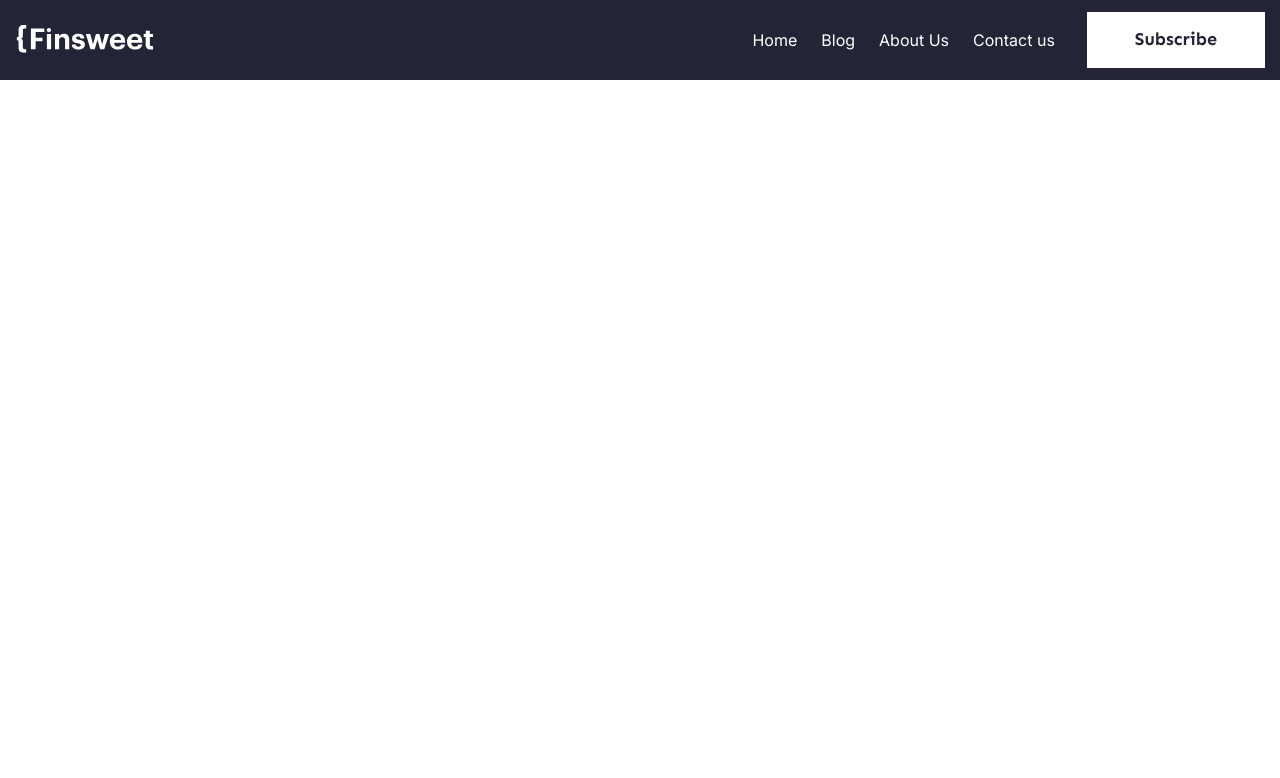
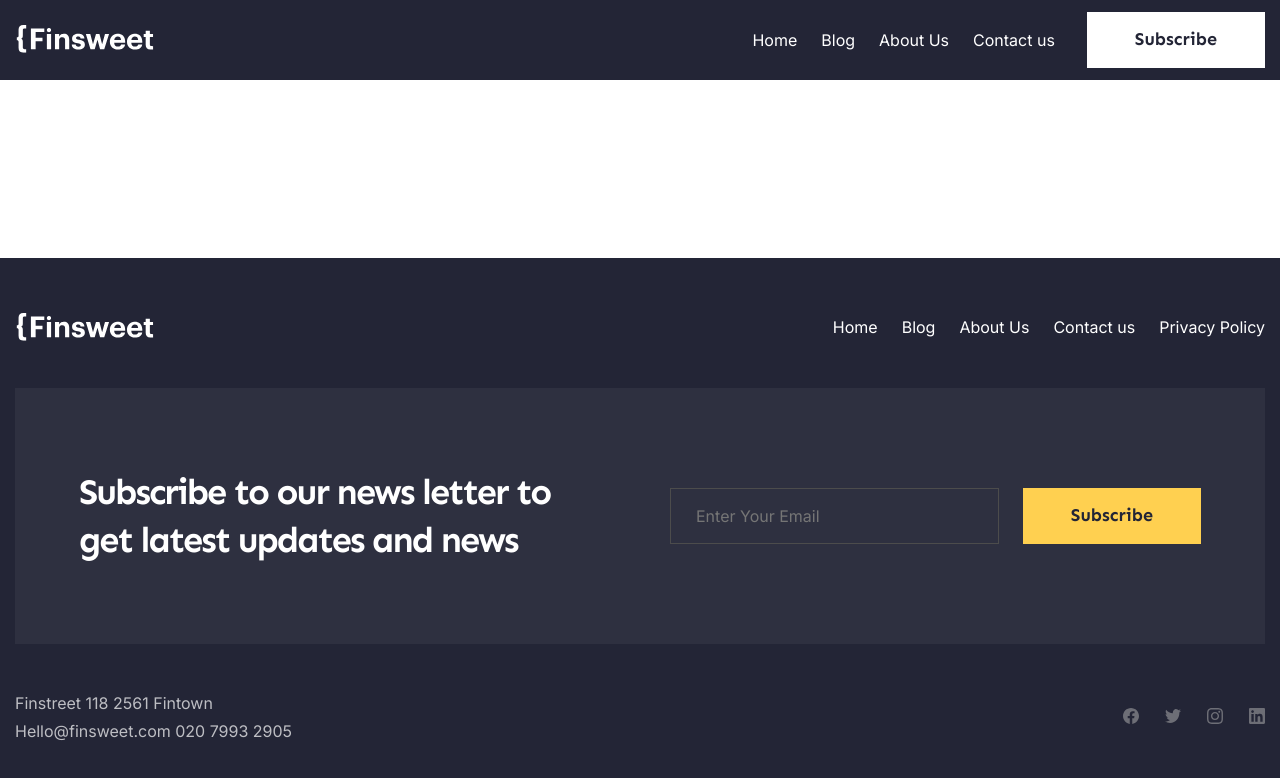
Before and after one commit to OksKuskova/Finsweet_figma, a website built with webpack: page src/index.html in a window 1280 px wide. Built offline with nearby package versions, Linux system fonts and the light colour scheme; files whose address does not match are found by name.

Commit message:
Footer in process

```diff
--- a/src/html/_footer.htm
+++ b/src/html/_footer.htm
@@ -1,4 +1,66 @@
 <footer class="footer">
 	<div class="footer__container">
+		<div class="footer__top">
+			<a href="" class="footer__logo logo">
+				<svg>
+					<use xlink:href="@img/icons/icons.svg#Logo"></use>
+				</svg>
+			</a>
+			<nav class="footer__menu menu">
+				<ul class="menu__list">
+					<li class="menu__item">
+						<a href="" class="menu__link">Home</a>
+					</li>
+					<li class="menu__item">
+						<a href="" class="menu__link">Blog</a>
+					</li>
+					<li class="menu__item">
+						<a href="" class="menu__link">About Us</a>
+					</li>
+					<li class="menu__item">
+						<a href="" class="menu__link">Contact us</a>
+					</li>
+					<li class="menu__item">
+						<a href="" class="menu__link">Privacy Policy</a>
+					</li>
+				</ul>
+			</nav>
+		</div>
+		<div class="footer__body">
+			<h2 class="footer__title">Subscribe to our news letter to get latest updates and news</h2>
+			<form action="#" class="footer__email-form email-form">
+				<input type="text" name="email" class="email-form__input" placeholder="Enter Your Email">
+				<button type="submit" class="email-form__button button">Subscribe</button>
+			</form>
+		</div>
+		<div class="footer__bottom">
+			<address class="footer__info">
+				<a href="https://goo.gl/maps/j5Xbpezn2LspwSeC6" target="_blank">Finstreet 118 2561 Fintown</a><br>
+				<a href="mailto:Hello@finsweet.com">Hello@finsweet.com</a>
+				<a href="tel:02079932905">020 7993 2905</a>
+			</address>
+			<div class="footer__social social">
+				<a href="" class="social__item">
+					<svg>
+						<use xlink:href="@img/icons/icons.svg#Facebook"></use>
+					</svg>
+				</a>
+				<a href="" class="social__item">
+					<svg>
+						<use xlink:href="@img/icons/icons.svg#Twitter"></use>
+					</svg>
+				</a>
+				<a href="" class="social__item">
+					<svg>
+						<use xlink:href="@img/icons/icons.svg#Instagram"></use>
+					</svg>
+				</a>
+				<a href="" class="social__item">
+					<svg>
+						<use xlink:href="@img/icons/icons.svg#LinkedIn"></use>
+					</svg>
+				</a>
+			</div>
+		</div>
 	</div>
 </footer>
--- a/src/html/_header.htm
+++ b/src/html/_header.htm
@@ -1,13 +1,13 @@
 <header class="header">
 	<div class="header__container">
-		<a href="" class="header__logo">
+		<a href="" class="header__logo logo">
 			<svg>
 				<use xlink:href="@img/icons/icons.svg#Logo"></use>
 			</svg>
 		</a>
 		<div class="header__menu menu">
 			<nav class="menu__body">
-				<ul class="menu__list">
+				<ul class="menu__list menu__list_open-menu">
 					<li class="menu__item">
 						<a href="" class="menu__link">Home</a>
 					</li>
--- a/src/scss/common.scss
+++ b/src/scss/common.scss
@@ -1,4 +1,4 @@
-// Button ========================================================================
+// BUTTON ========================================================================
 .button {
 	display: flex;
 	justify-content: center;
@@ -21,3 +21,83 @@
 		background-color: $hover;
 	}
 }
+// LOGO ========================================================================
+.logo {
+	flex: 0 0 auto;
+	svg {
+		width: 140px;
+		height: 28.35px;
+		fill: $white;
+		transition: fill 0.3s ease 0s;
+	}
+	&:hover {
+		svg {
+			fill: $hover;
+		}
+	}
+}
+// MENU ========================================================================
+.menu {
+	flex: 1 1 auto;
+	display: flex;
+	justify-content: end;
+
+	&__body {
+		@media (max-width:$mobile){
+			 position: fixed;
+			 width: 100%;
+			 height: 100%;
+			 left: 0;
+			 top: -100%;
+			 background-color: $black;
+			 padding: 120px 30px 45px 30px;
+			 text-align: center;
+			 overflow: auto;
+			 transition: top 0.3s ease 0s;
+			 .menu-open & {
+				top: 0;
+			 }
+		}
+	}
+
+	&__list {
+		display: flex;
+		flex-direction: row;
+		column-gap: 24px;
+		color: $white;
+		font-weight: 400;
+		line-height: 1.75;
+		font-size: rem(16);
+
+		&_open-menu {
+			@media (max-width:$mobile){
+				flex-direction: column;
+				row-gap: 40px;
+				font-size: rem(30);
+			}
+		}
+	}
+
+	&__item {
+	}
+
+	&__link {
+		transition: color 0.3s ease 0s;
+		&:hover {
+			color: $hover;
+		}
+	}
+}
+// HEADINGS ========================================================================
+h2 {
+	font-family: 'Sen';
+	font-weight: 700;
+	font-size: rem(28);
+	line-height: 1.333;
+	letter-spacing: -1px;
+	color: $black;
+	@media (min-width:$mobile){
+		font-size: rem(36);
+		letter-spacing: -2px;
+	}
+}
--- a/src/scss/footer.scss
+++ b/src/scss/footer.scss
@@ -1,3 +1,120 @@
 //====================================================================================================
+.footer {
+	background-color: $black;
+	padding: 55px 0px;
+
+	&__container {
+	}
+
+	&__top {
+		display: flex;
+		&:not(:last-child) {
+			margin-bottom: 45px;
+		}
+	}
+
+	&__logo {
+	}
+
+	&__menu {
+	}
+
+	&__body {
+		padding: 40px 20px;
+		background-color: rgba(255, 255, 255, 0.05);
+		display: flex;
+		flex-direction: column;
+		row-gap: 30px;
+		align-items: center;
+		&:not(:last-child) {
+			margin-bottom: 45px;
+		}
+		@media (min-width:$mobile){
+			padding: 60px 64px;
+		}
+		@media (min-width:1170px){
+			column-gap: 60px;
+			flex-direction: row;
+			padding: 80px 64px;
+		}
+	}
+
+	&__title {
+		flex: 0 1 50%;
+		color: $white;
+		@media (max-width:1170px){
+			text-align: center;
+		}
+	}
+
+	&__email-form {
+		flex: 0 1 50%;
+	}
+
+	&__bottom {
+		display: flex;
+		justify-content: space-between;
+		align-items: center;
+	}
+
+	&__info {
+		color: rgba(255, 255, 255, 0.7);
+		font-style: normal;
+		line-height: 1.75;
+		a {
+			transition: color 0.3s ease 0s;
+			&:hover {
+				color: $hover;
+			}
+		}
+	}
+
+	&__social {
+	}
+}
+
+.email-form {
+	display: flex;
+	flex-direction: column;
+	row-gap: 10px;
+	width: 100%;
+	@media (min-width:530px){
+		width: auto;
+		flex-direction: row;
+		column-gap: 24px;
+ }
+
+		&__input {
+			flex: 1 1 auto;
+			background-color: inherit;
+			border: 1px solid $darkGrey;
+			padding: 14px 25px;
+			color: $white;
+			&::placeholder {
+					line-height: 1.75;
+			}
+		}
+
+		&__button {
+		}
+}
+.social {
+	display: flex;
+	column-gap: 26px;
+
+	&__item {
+		svg {
+			width: 16px;
+			height: 16px;
+			fill: $mainColor;
+			transition: fill 0.3s ease 0s;
+			}
+		&:hover {
+			svg {
+				fill: $hover;
+			}
+		}
+	}
+}
 
 //====================================================================================================
--- a/src/scss/header.scss
+++ b/src/scss/header.scss
@@ -1,9 +1,9 @@
 //====================================================================================================
 .header {
-	position: fixed;
-	width: 100%;
-	left: 0;
-	top: 0;
+	// position: fixed;
+	// width: 100%;
+	// left: 0;
+	// top: 0;
 	background-color: $black;
 	z-index: 50;
 
@@ -20,27 +20,15 @@
 	}
 
 	&__logo {
-		flex: 0 0 30px;
-		overflow:hidden;
 		z-index: 5;
-		@media (min-width:$mobileSmall){
-			flex: 0 0 auto;
-		}
-		svg {
-			width: 140px;
-			height: 28.35px;
-			fill: $white;
-			transition: fill 0.3s ease 0s;
-		}
-		&:hover {
-			svg {
-				fill: $hover;
-			}
+		@media (max-width:$mobileSmall){
+			flex: 0 0 30px;
+			overflow:hidden;
 		}
 	}
 
 	&__menu {
-		flex: 1 1 auto;
+
 	}
 
 	&__button {
@@ -48,54 +36,8 @@
 		z-index: 5;
 	}
 }
-.menu {
-	display: flex;
-	justify-content: end;
 
-	&__body {
-		@media (max-width:$mobile){
-			 position: fixed;
-			 width: 100%;
-			 height: 100%;
-			 left: 0;
-			 top: -100%;
-			 background-color: $black;
-			 padding: 120px 30px 45px 30px;
-			 text-align: center;
-			 overflow: auto;
-			 transition: top 0.3s ease 0s;
-			 .menu-open & {
-				top: 0;
-			 }
-		}
-	}
 
-	&__list {
-		display: flex;
-		flex-direction: column;
-		row-gap: 40px;
-		color: $white;
-		font-size: rem(30);
-		font-weight: 400;
-		line-height: 1.75;
-
-		@media (min-width:$mobile){
-			flex-direction: row;
-			column-gap: 24px;
-			font-size: rem(16);
-		}
-	}
-
-	&__item {
-	}
-
-	&__link {
-		transition: color 0.3s ease 0s;
-		&:hover {
-			color: $hover;
-		}
-	}
-}
 
 
 //====================================================================================================
--- a/src/scss/style.scss
+++ b/src/scss/style.scss
@@ -30,7 +30,7 @@ $black: #232536;
 $yellow: #FFD050;
 $hover: #EDC14A;
 $purple: #592EA9;
-$darcGrey: #4C4C4C;
+$darkGrey: #4C4C4C;
 $lightGrey: #F4F4F4;
 $lavender: #F4F0F8;
 $lightYellow: #FBF6EA;
```
